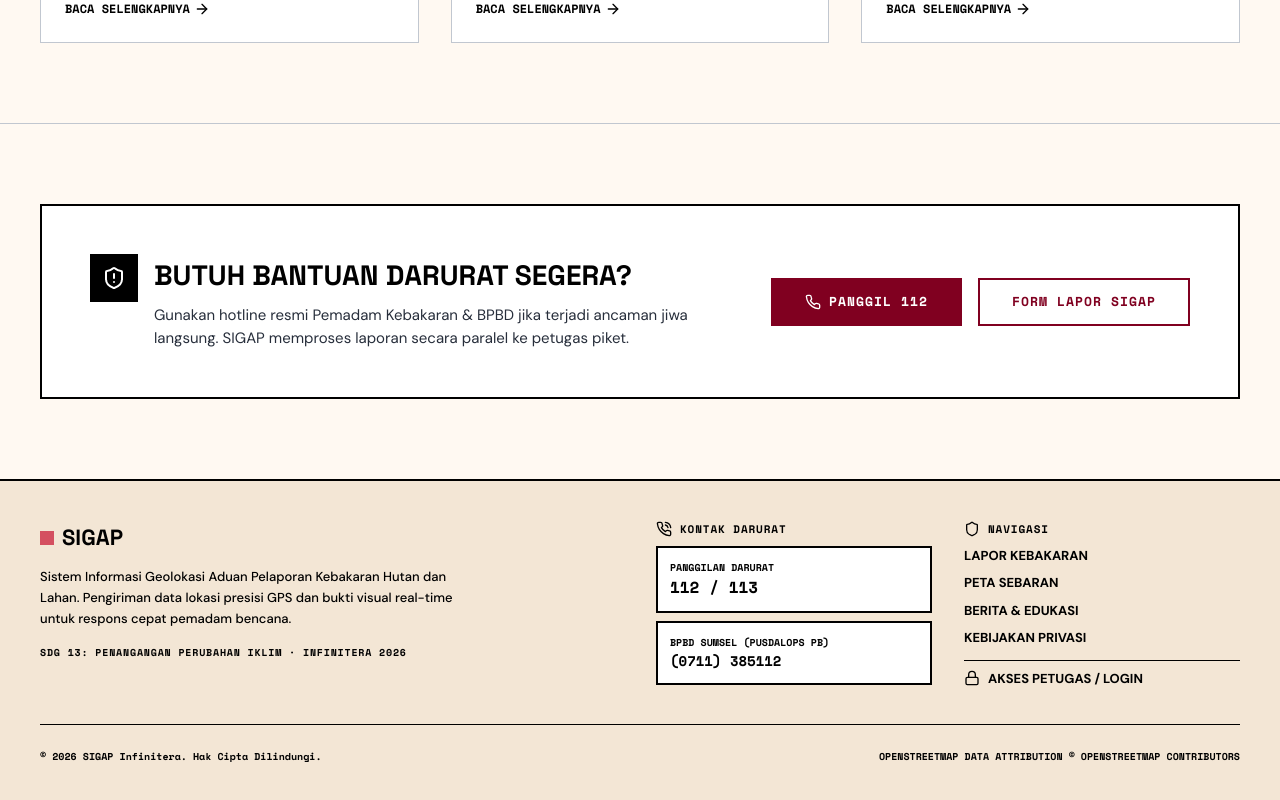
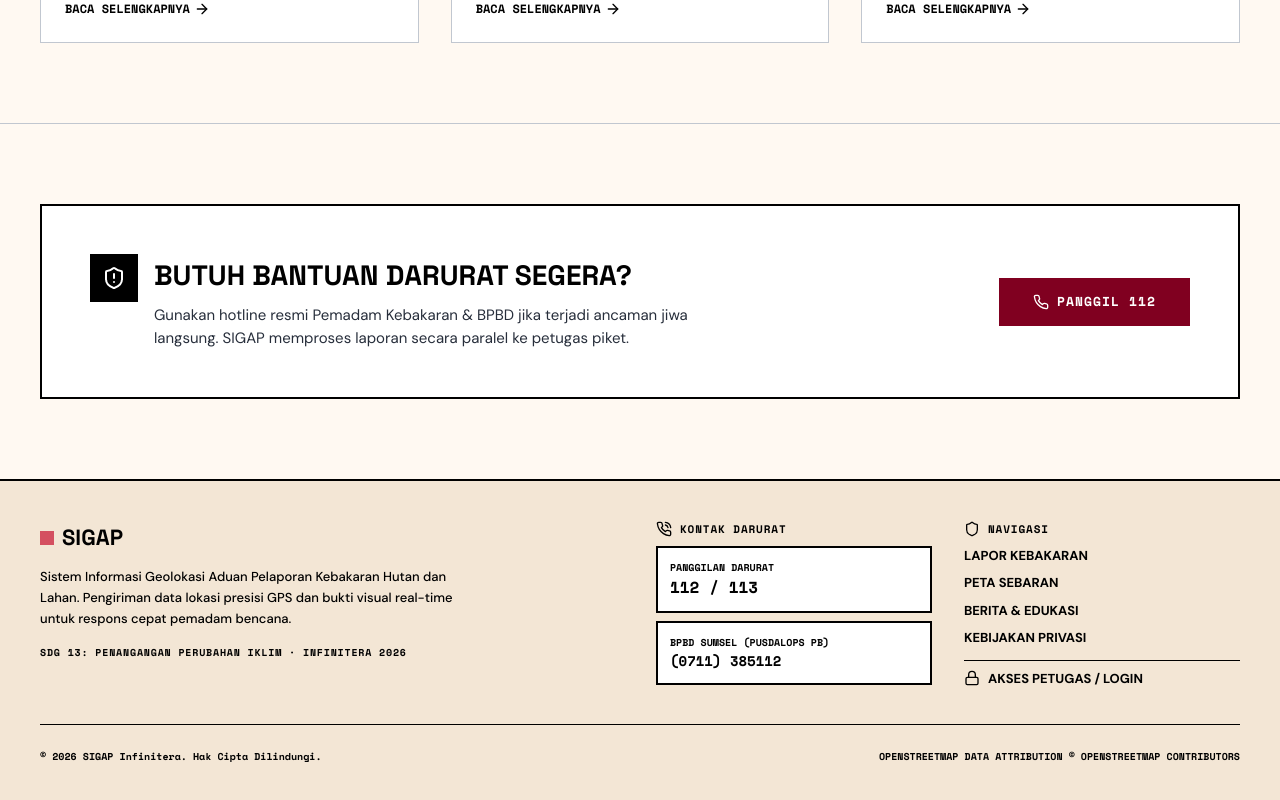
Before and after one commit to awann-idn/sigap-infinitera, a Next.js app: page / in a window 1280 px wide. Shown: the part 1753-2553 px from the top of the page. Built offline with nearby package versions, Linux system fonts and the light colour scheme; no server answers; the database is empty.

Commit message:
hapus tombol form lapor di section kontak darurat (duplikat lapor sekarang)

```diff
--- a/app/page.tsx
+++ b/app/page.tsx
@@ -300,11 +300,6 @@ export default async function LandingPage() {
                   <Phone className="w-4 h-4" /> PANGGIL 112
                 </Button>
               </a>
-              <Link href="/lapor" className="w-full sm:w-auto">
-                <Button variant="outline" className="w-full">
-                  FORM LAPOR SIGAP
-                </Button>
-              </Link>
             </div>
           </div>
         </div>
```
